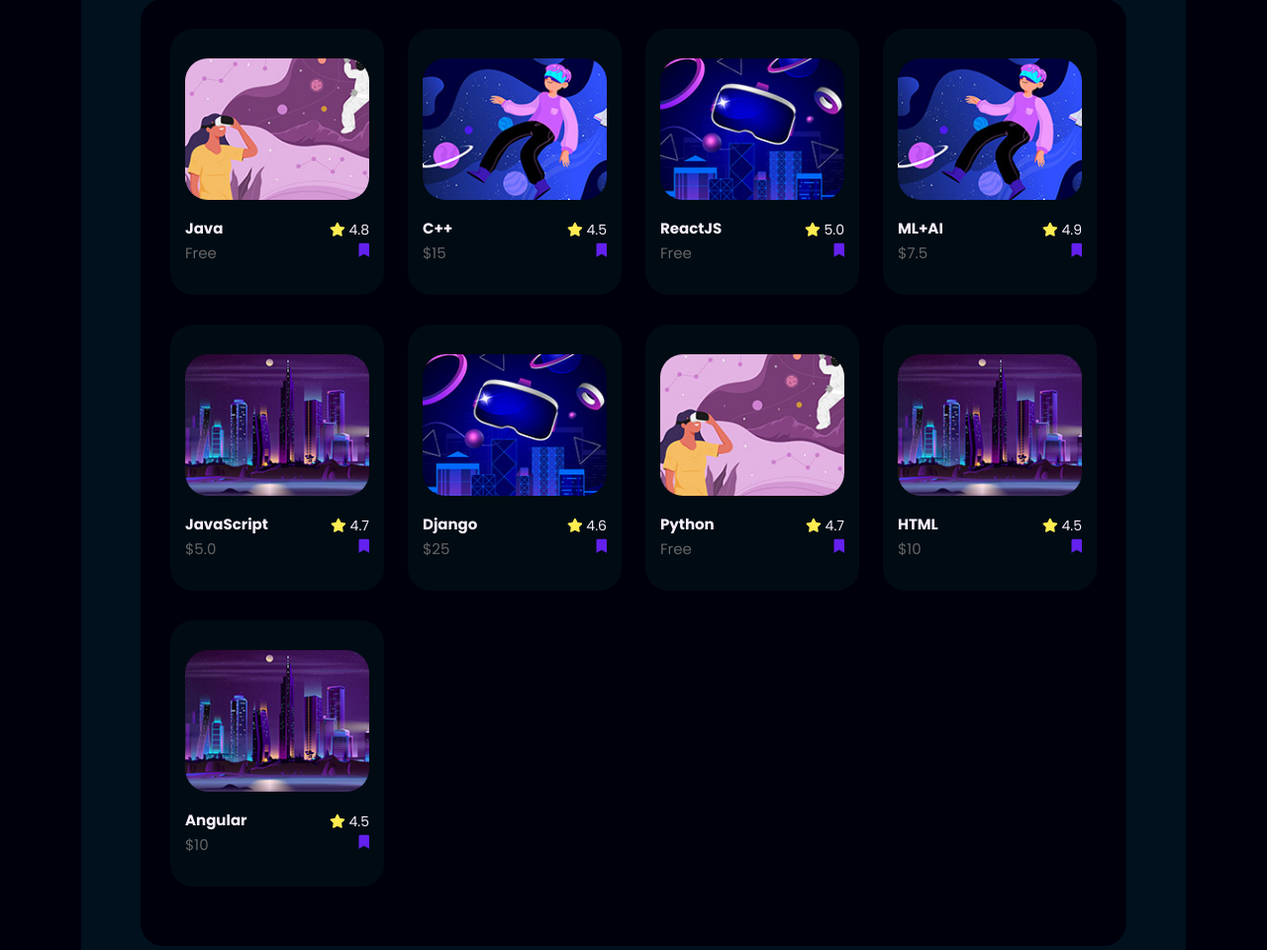
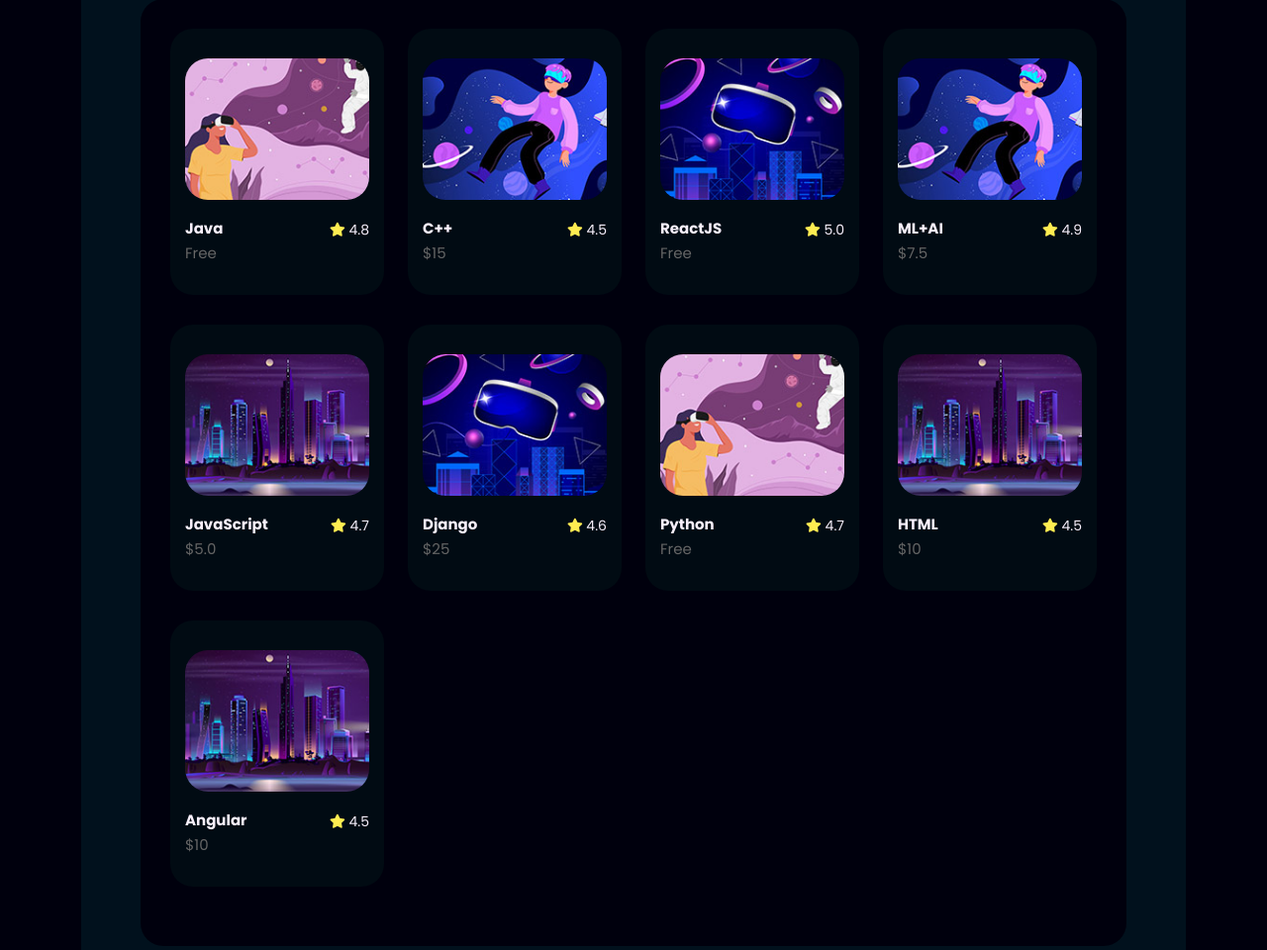
Before and after one commit to codeIntrovert/codeColts, a Flask app: page /browse in a window 1280 px wide. Shown: the part 276-1236 px from the top of the page at 99% size. Run offline with Flask 3, Linux system fonts and the light colour scheme; some libraries are stand-ins or nearby versions.

Commit message:
coffee button fix

```diff
--- a/templates/layout.html
+++ b/templates/layout.html
@@ -63,12 +63,13 @@
                 <li>
                   <a href="{{ url_for('login.login') }}" id="library">History</a>
                 </li>
-                <li>
+                <li onclick="window.open('https://www.buymeacoffee.com/codeColts', '_blank');">
                   <img
                     src="{{ url_for('static', filename='assets/images/bmc-button.png') }}"
                     alt=""
                   />
                 </li>
+
                 <!-- Add more items as required -->
               </ul>
 
--- a/templates/macros/menu.html
+++ b/templates/macros/menu.html
@@ -5,8 +5,8 @@
         <img src="{{ url_for('static', filename='assets/images/' ~ project['imageName']) }}" alt="">
         <h4>{{ project['courseName'] }}<br><span>{{ project['price'] }}</span></h4>
         <ul>
-          <li><i class="fa fa-star star"></i> {{ project['rating'] }}</li>
-          <li><i class="fa fa-bookmark star"></i></li>
+          <li><i class="fa fa-star" style="color: #ffec51 ;"></i> {{ project['rating'] }}</li>
+         <!-- <li><i class="fa fa-bookmark star"></i></li> -->
         </ul>
       </div>
     </div>
```
Also changed, not shown: 1 other file.
